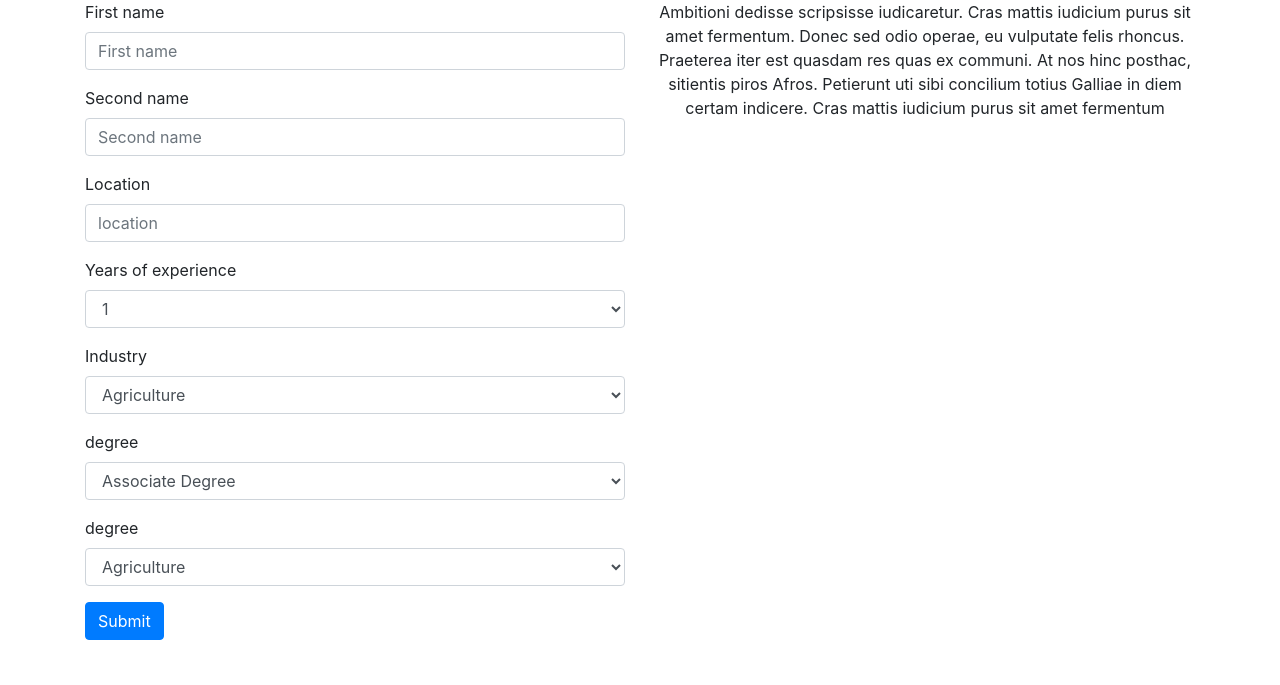
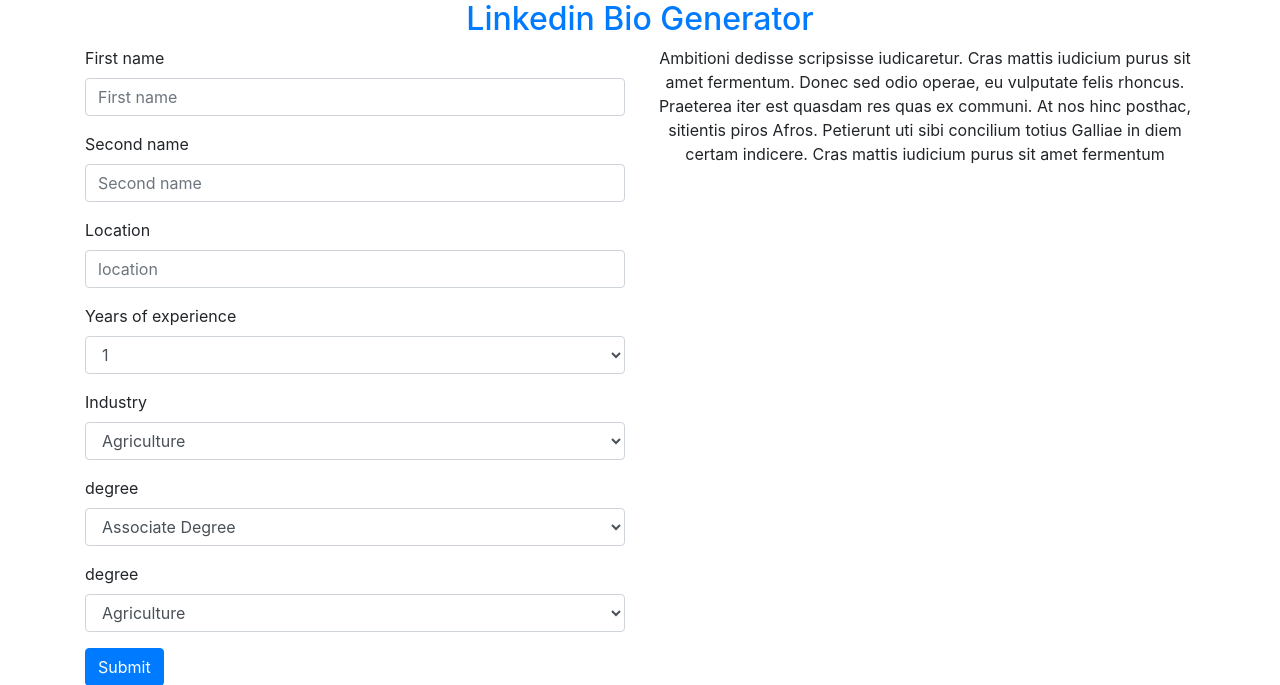
Before and after one commit to LHFO94/linkedin_bio_generator, a Flask app: page / in a window 1280 px wide. Shown: the top 685 px of the page. Run offline with Flask 3, Linux system fonts and the light colour scheme; some libraries are stand-ins or nearby versions.

Commit message:
added title

```diff
--- a/templates/main.html
+++ b/templates/main.html
@@ -19,6 +19,9 @@
 
 <body>
     <div class="container">
+        <div class="row justify-content-md-center">
+            <h2 class="text-primary"> Linkedin Bio Generator</h2>
+        </div>
         <div class="row">
             <div class="col-sm-6">
                 <form method="post">
```
